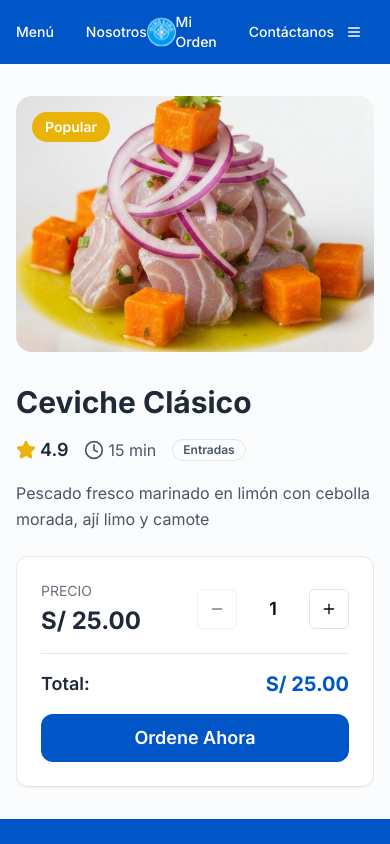
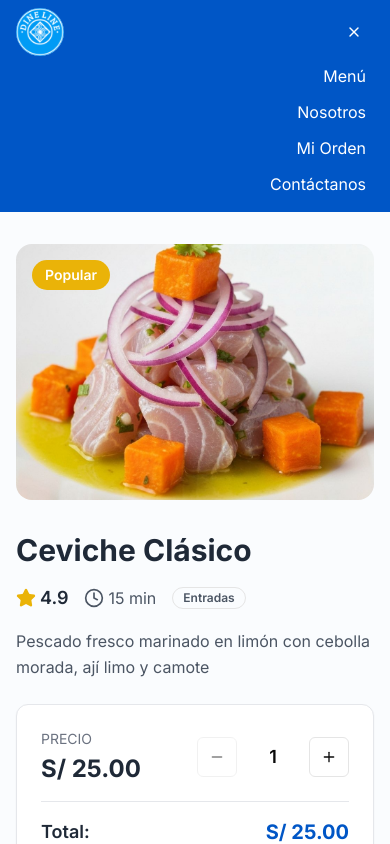
Before and after one commit to Sxrg1o/front-dp2, a Next.js app: page /plato/1 in a window 390 px wide. Both pictures are taken after a click on the button 354 px from the left and 32 px from the top of the page. Shown: the top 844 px of the page. Built offline with nearby package versions, Linux system fonts and the light colour scheme.

Commit message:
Header Fix

```diff
--- a/src/components/layout/header.tsx
+++ b/src/components/layout/header.tsx
@@ -1,7 +1,8 @@
 "use client"
 
+import { useState } from "react"
 import { Button } from "@/components/ui/button"
-import { ArrowLeft, Heart, ShoppingCart, LogOut, Menu, RefreshCw, Loader2 } from "lucide-react"
+import { ArrowLeft, Heart, ShoppingCart, LogOut, Menu, RefreshCw, Loader2, X } from "lucide-react"
 import Link from "next/link"
 
 interface HeaderProps {
@@ -41,118 +42,60 @@ export default function Header({
   onHamburgerClick,
   showFullNavigation = false
 }: HeaderProps) {
+
+  const [mobileOpen, setMobileOpen] = useState(false)
+
   return (
     <header className="bg-[#0056C6] sticky top-0 z-50">
       <div className="max-w-[1110px] mx-auto px-4">
         <div className="flex items-center justify-between h-16">
-          {showFullNavigation ? (
-            // Full Navigation Header
-            <div className="flex items-center justify-between w-full">
+          {/* Mobile - Logo a la izquierda */}
+          <div className="md:hidden flex items-center">
+            <Link href="/home">
+              <img src="/DINE LINE.svg" alt="DINE LINE" className="h-12 w-auto" />
+            </Link>
+          </div>
+
+          {/* Desktop - Logo al centro */}
+          <div className="hidden md:flex flex-1 justify-center">
+            <Link href="/home">
+              <img src="/DINE LINE.svg" alt="DINE LINE" className="h-16 w-auto" />
+            </Link>
+          </div>
+
+          {/* Navegación Desktop */}
+          {/* Desktop Header con espaciado balanceado */}
+          <div className="hidden md:flex items-center justify-between w-full">
             {/* Left side - Navigation links */}
             <div className="flex items-center space-x-8">
-                <a href="#" className="text-sm font-medium text-white hover:text-[#5CEFFA]">
+              <Link href="/menu" className="text-sm font-medium text-white hover:text-[#5CEFFA]">
                 Menú
-                </a>
-                <a href="#" className="text-sm font-medium text-white hover:text-[#5CEFFA]">
+              </Link>
+              <Link href="/about" className="text-sm font-medium text-white hover:text-[#5CEFFA]">
                 Nosotros
-                </a>
+              </Link>
             </div>
 
-              {/* Center-Right - Logo */}
+            {/* Logo en el centro */}
             <div className="flex items-center">
               <Link href="/home">
-                  <img
-                    src="/DINE LINE.svg"
-                    alt="DINE LINE"
-                    className="h-20 w-auto"
-                  />
+                <img src="/DINE LINE.svg" alt="DINE LINE" className="h-16 w-auto" />
               </Link>
             </div>
 
             {/* Right side - Navigation links */}
             <div className="flex items-center space-x-8">
-                <a href="#" className="text-sm font-medium text-white hover:text-[#5CEFFA]">
+              <Link href="/order" className="text-sm font-medium text-white hover:text-[#5CEFFA]">
                 Mi Orden
-                </a>
-                <a href="#" className="text-sm font-medium text-white hover:text-[#5CEFFA]">
+              </Link>
+              <Link href="/contact" className="text-sm font-medium text-white hover:text-[#5CEFFA]">
                 Contáctanos
-                </a>
-              </div>
-
-              {/* Mobile hamburger */}
-              <div className="md:hidden">
-                <Button variant="ghost" size="sm" className="text-white hover:text-[#5CEFFA]">
-                  <svg className="w-6 h-6" fill="none" stroke="currentColor" viewBox="0 0 24 24">
-                    <path strokeLinecap="round" strokeLinejoin="round" strokeWidth={2} d="M4 6h16M4 12h16M4 18h16" />
-                  </svg>
-                </Button>
-              </div>
-            </div>
-          ) : (
-            // Simple Header
-            <div className="flex items-center justify-between w-full">
-              {/* Left side - Mobile hamburger or Desktop content */}
-              <div className="flex items-center">
-                {/* Mobile - Hamburger Menu */}
-                {onHamburgerClick && (
-                  <div className="md:hidden">
-                    <Button
-                      variant="ghost"
-                      size="icon"
-                      className="text-white hover:bg-white/10"
-                      onClick={onHamburgerClick}
-                    >
-                      <Menu className="w-6 h-6" />
-                    </Button>
-                  </div>
-                )}
-
-                {/* Desktop - Back button or Update button */}
-                <div className="hidden md:flex items-center space-x-4">
-                  {showBackButton && (
-                    <Link href={backHref}>
-                      <Button variant="ghost" className="flex items-center space-x-2 text-white hover:bg-white/10">
-                        <ArrowLeft className="w-4 h-4" />
-                        <span>{backText}</span>
-                      </Button>
               </Link>
-                  )}
-
-                  {showUpdateButton && (
-                    <Button
-                      onClick={onUpdateClick}
-                      className="bg-white/10 hover:bg-white/20 text-white flex items-center space-x-2"
-                      disabled={isUpdating}
-                    >
-                      {isUpdating ? (
-                        <>
-                          <Loader2 className="w-4 h-4 animate-spin" />
-                          <span>Actualizando...</span>
-                        </>
-                      ) : (
-                        <>
-                          <RefreshCw className="w-4 h-4" />
-                          <span>Actualizar Menú</span>
-                        </>
-                      )}
-                    </Button>
-                  )}
             </div>
           </div>
 
-              {/* Center-Right - Logo */}
-              <div className="flex items-center">
-                <Link href="/home">
-                  <img
-                    src="/DINE LINE.svg"
-                    alt="DINE LINE"
-                    className="h-12 w-auto"
-                  />
-                </Link>
-              </div>
-
-              {/* Right side - Actions */}
-              <div className="flex items-center space-x-2 md:space-x-4">
+          {/* Acciones Desktop */}
+          <div className="hidden md:flex items-center space-x-4 absolute right-32">
             {showFavorite && (
               <Button
                 variant="ghost"
@@ -187,15 +130,55 @@ export default function Header({
             )}
 
             {userInfo && (
-                  <div className="bg-white/10 px-3 py-1 rounded-lg flex items-center space-x-2">
+              <div className="bg-white/10 px-3 py-1 rounded-lg flex items-center">
                 <span className="text-sm font-medium text-white">{userInfo}</span>
               </div>
             )}
+
+            {showUpdateButton && (
+              <Button
+                onClick={onUpdateClick}
+                className="bg-white/10 hover:bg-white/20 text-white flex items-center space-x-2"
+                disabled={isUpdating}
+              >
+                {isUpdating ? (
+                  <>
+                    <Loader2 className="w-4 h-4 animate-spin" />
+                    <span>Actualizando...</span>
+                  </>
+                ) : (
+                  <>
+                    <RefreshCw className="w-4 h-4" />
+                    <span>Actualizar Menú</span>
+                  </>
+                )}
+              </Button>
+            )}
+          </div>
+
+          {/* Hamburguesa - Mobile */}
+          <div className="md:hidden ml-auto">
+            <Button
+              variant="ghost"
+              size="icon"
+              className="text-white hover:bg-white/10"
+              onClick={() => setMobileOpen(!mobileOpen)}
+            >
+              {mobileOpen ? <X className="w-6 h-6" /> : <Menu className="w-6 h-6" />}
+            </Button>
           </div>
         </div>
+      </div>
+
+      {/* Menú Mobile alineado a la derecha */}
+      {mobileOpen && (
+        <div className="md:hidden bg-[#0056C6] text-white px-6 pb-4 space-y-3 text-right">
+          <Link href="/menu" className="block hover:text-[#5CEFFA]">Menú</Link>
+          <Link href="/about" className="block hover:text-[#5CEFFA]">Nosotros</Link>
+          <Link href="/order" className="block hover:text-[#5CEFFA]">Mi Orden</Link>
+          <Link href="/contact" className="block hover:text-[#5CEFFA]">Contáctanos</Link>
+        </div>
       )}
-        </div>
-      </div>
     </header>
   )
 }
```
Lines whose indentation alone changed are shown as unchanged.
